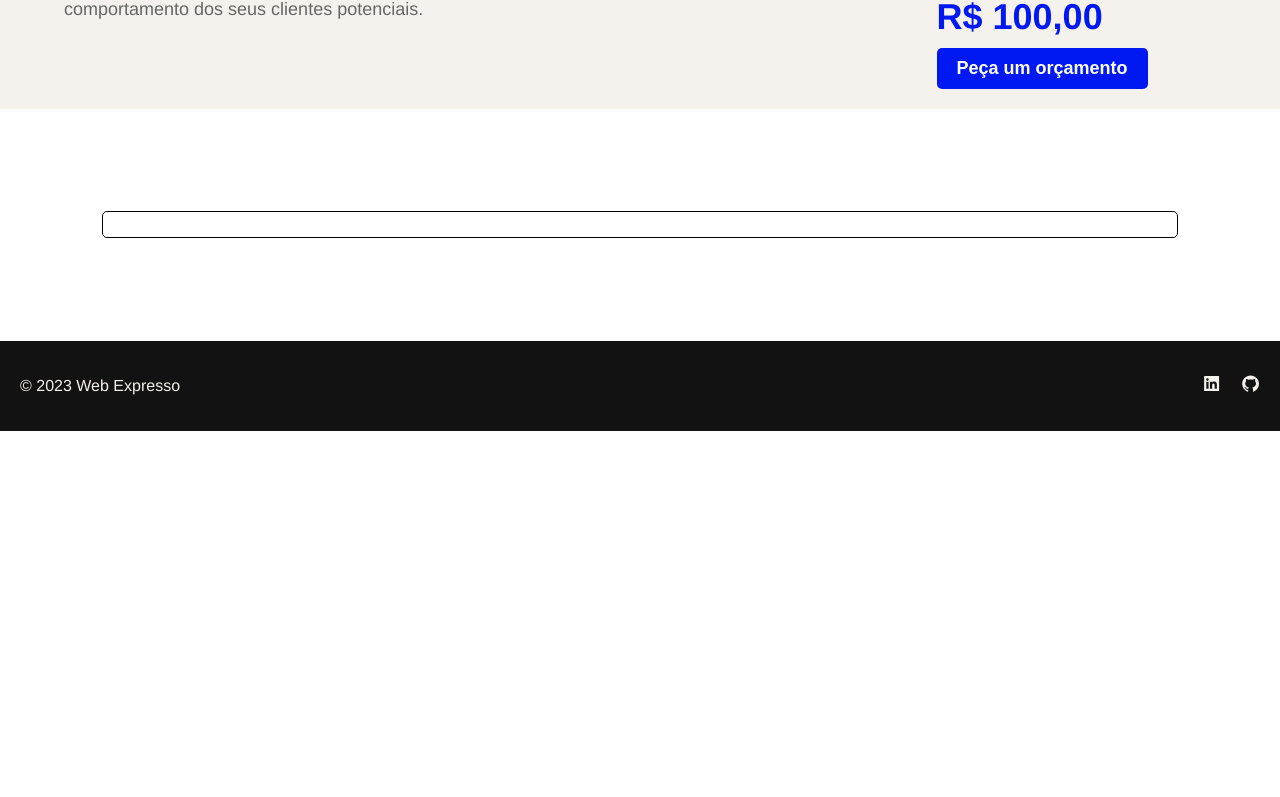
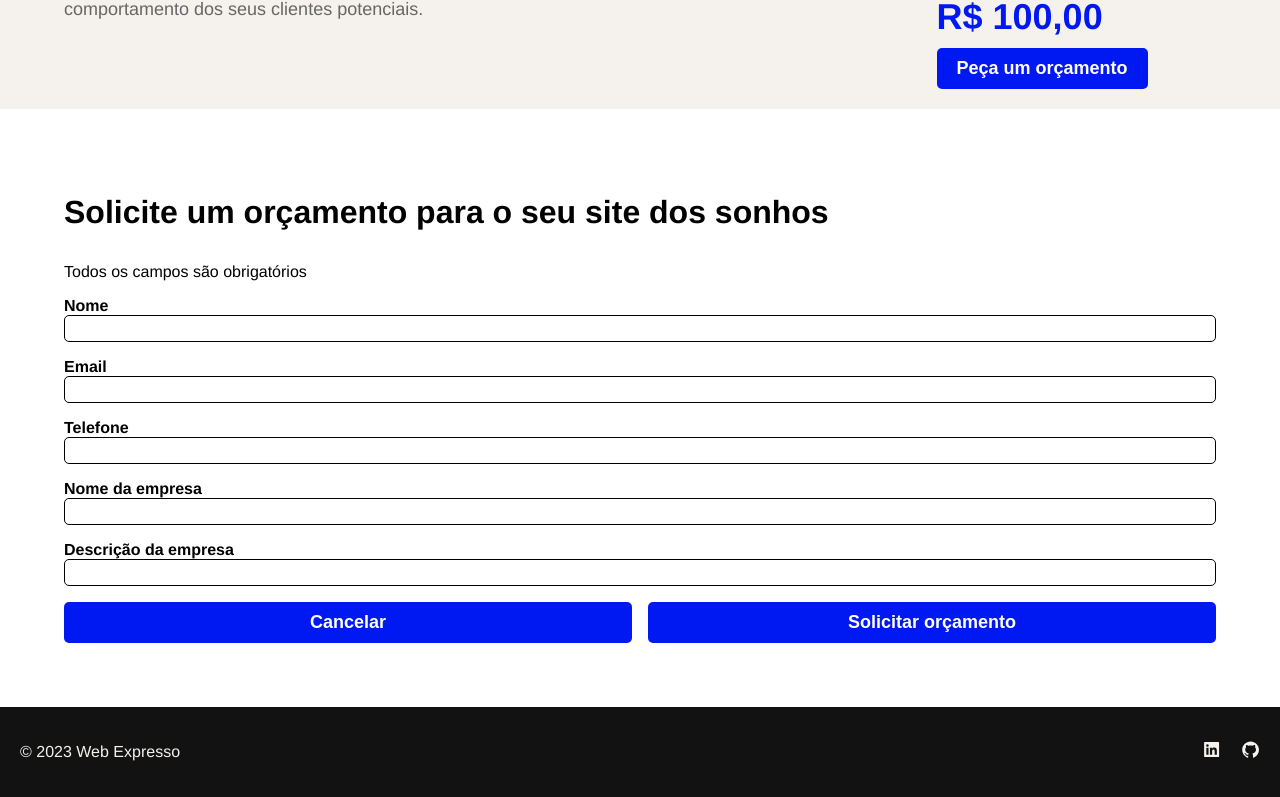
Before and after one commit to Raphael-Soares/WebExpresso, a React (Vite) app: page / in a window 1280 px wide. Shown: the part 2311-3108 px from the top of the page. Before the commit the page ends 2742 px from the top, so only its background shows below. Built offline with nearby package versions, Linux system fonts and the light colour scheme.

Commit message:
Form working

```diff
--- a/src/pages/Form.jsx
+++ b/src/pages/Form.jsx
@@ -1,4 +1,5 @@
-import React from "react";
+import { useState, useRef } from "react";
+import emailjs from "emailjs-com";
 
 import styled from "styled-components";
 
@@ -6,21 +7,139 @@ const Container = styled.form`
     display: flex;
     flex-direction: column;
 
-    padding: 8vw;
+    padding: 5vw;
 `;
 
+const Title = styled.h1`
+    font-size: 2rem;
+    font-weight: 600;
+    margin-bottom: 1rem;
+`;
+
+const Subtitle = styled.h2`
+    font-size: 1.5rem;
+    font-weight: 600;
+    margin-bottom: 1rem;
+`;
 const Input = styled.input`
     border: none;
     border: 1px solid;
 
     border-radius: 5px;
     padding: 5px 10px;
+
+    outline: none;
+
+    &:focus {
+        border-width: 2px;
+    }
 `;
 
+const Button = styled.button`
+    background-color: #0018f2;
+    padding: 10px 20px;
+    border-radius: 5px;
+    border: none;
+    color: #fff;
+    font-size: 18px;
+    font-weight: bold;
+
+    width: 100%;
+    cursor: pointer;
+    transition: background-color 0.2s ease-in-out;
+
+    &:hover {
+        background-color: #0013bb;
+    }
+
+    &:disabled {
+        background-color: #ccc;
+        cursor: not-allowed;
+    }
+
+    &:focus {
+        outline: none;
+        background-color: #6473f9;
+    }
+
+    &:active {
+        background-color: #0013bb;
+    }
+
+    &:disabled:hover {
+        background-color: #ccc;
+    }
+`;
+
+const Label = styled.label`
+    font-weight: 600;
+`;
+
+function InputGroup({ id, label, type = "text", required = false }) {
+    return (
+        <div
+            style={{
+                display: "flex",
+                flexDirection: "column",
+                marginBottom: "1rem",
+            }}
+        >
+            <Label htmlFor={id}>{label}</Label>
+            <Input id={id} name={id} type={type} required={required} />
+        </div>
+    );
+}
+
 function Form() {
+    const formRef = useRef();
+    const [form, setForm] = useState({});
+
+    const serviceID = "service_amgsmvp";
+    const templateID = "template_a9k2w7v";
+    const userID = "W1NXJfm2l6E3WbKxh";
+
+    function changeForm(e) {
+        setForm({ ...form, [e.target.name]: e.target.value });
+    }
+
+    function handleSubmit(e) {
+        e.preventDefault();
+
+        emailjs.sendForm(serviceID, templateID, formRef.current, userID).then(
+            (result) => {
+                console.log(result.text);
+                document.getElementById("form").reset();
+                showAlert();
+            },
+            (error) => {
+                console.log(error.text);
+            }
+        );
+
+        // console.log(form);
+    }
+
     return (
-        <Container>
-            <Input />
+        <Container id="form" ref={formRef} onSubmit={handleSubmit}>
+            <Title>Solicite um orçamento para o seu site dos sonhos</Title>
+            <p>Todos os campos são obrigatórios</p>
+
+            <InputGroup id="nome" label="Nome" required={true} />
+            <InputGroup id="email" label="Email" type="email" required={true} />
+            <InputGroup id="telefone" label="Telefone" required={true} />
+            <InputGroup id="nome_empresa" label="Nome da empresa" required={true} />
+            <InputGroup id="desc_empresa" label="Descrição da empresa" required={true} />
+
+            <div
+                style={{
+                    display: "flex",
+                    justifyContent: "space-between",
+                    gap: "1rem",
+                }}
+            >
+                <Button type="reset">Cancelar</Button>
+                <Button type="submit">Solicitar orçamento</Button>
+            </div>
         </Container>
     );
 }
```
